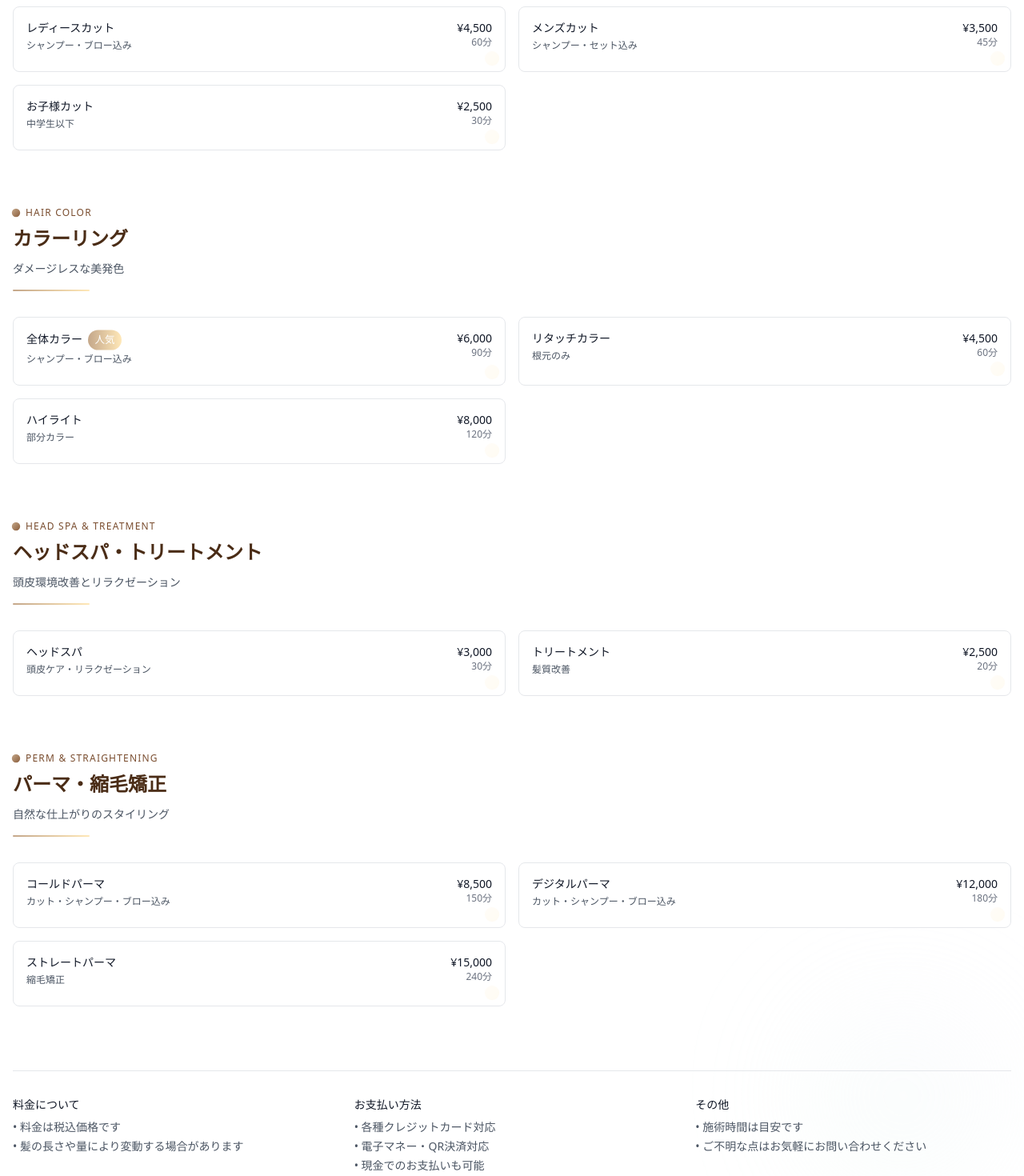
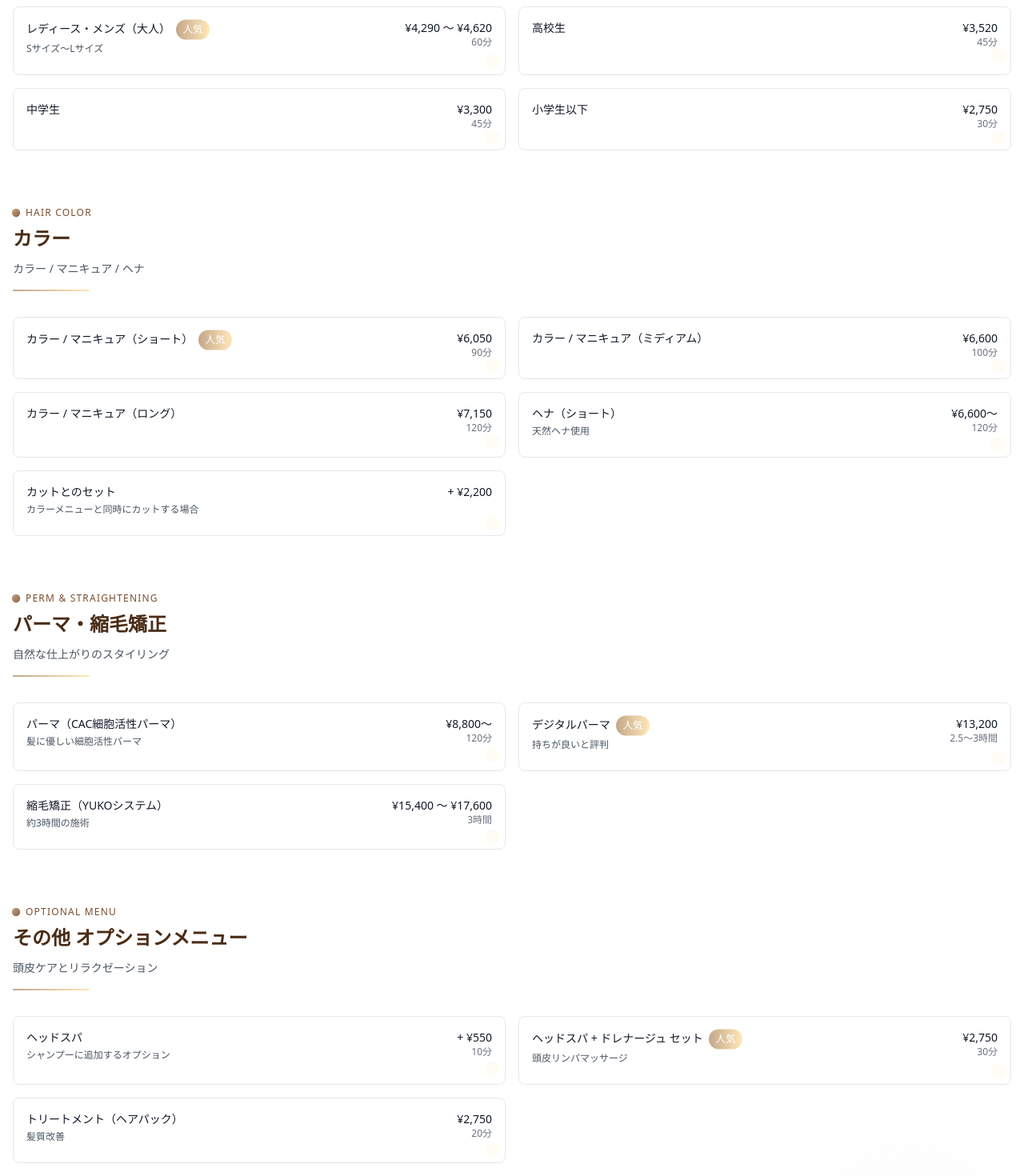
Before and after one commit to eight42910/hair-salon-wingr, a Next.js app: page / in a window 1280 px wide. Shown: the part 3760-5230 px from the top of the page at 80% size. Built offline with nearby package versions, Linux system fonts and the light colour scheme; no server answers.

Commit message:
menuとFAQの文言修正

```diff
--- a/src/components/layout/Header.tsx
+++ b/src/components/layout/Header.tsx
@@ -110,7 +110,6 @@ export const Header = () => {
                 />
               </div>
 
-
               {/* PC時の電話番号（常時表示） */}
               <a
                 href="tel:058-241-3375"
--- a/src/components/sections/FAQ.tsx
+++ b/src/components/sections/FAQ.tsx
@@ -15,51 +15,37 @@ interface FAQItem {
 const faqData: FAQItem[] = [
   {
     question: '予約は必要ですか？',
-    answer:
-      'はい、お席に限りがございますので、事前のご予約をお願いしております。お電話またはお問い合わせフォームからご予約いただけます。',
+    answer: 'はい、お電話またはLINEでのご予約をお願いしております。',
     category: '予約',
   },
   {
-    question: '初回カウンセリングにはどのくらい時間がかかりますか？',
+    question: '支払い方法は何がありますか？',
     answer:
-      '初回のお客様には丁寧なカウンセリングを行うため、通常より30分程度お時間をいただいております。お客様の髪質やご希望を詳しくお伺いします。',
-    category: '施術',
+      '現金のほか、各種クレジットカード、電子マネー、QRコード決済に対応しております。',
+    category: 'その他',
   },
   {
-    question: 'カラーリングの色持ちはどのくらいですか？',
+    question: '駐車場はありますか？',
+    answer: '店舗前に6台分の駐車スペースがございます。',
+    category: 'その他',
+  },
+  {
+    question: 'キャンセル料はかかりますか？',
     answer:
-      '髪質や色味にもよりますが、一般的に1〜2ヶ月程度です。色持ちを良くするため、カラー専用シャンプーの使用をおすすめしています。',
+      '前日までのキャンセルは無料です。当日のキャンセルは基本的にご遠慮いただいておりますが、キャンセル料は頂戴しておりません。',
+    category: '予約',
+  },
+  {
+    question: 'カラーはどのくらい持ちますか？',
+    answer:
+      '髪質や色味にもよりますが、当店で使用している薬剤は持ちが良いと評判です。一般的には1〜2ヶ月程度です。',
     category: '施術',
   },
   {
     question: 'パーマはどのくらい持ちますか？',
     answer:
-      '髪質や生活習慣により個人差がありますが、3〜4ヶ月程度が目安です。適切なホームケアで長持ちさせることができます。',
+      '髪質や普段のお手入れによって個人差があります。特にデジタルパーマは持ちが良いとお客様からご好評いただいております。',
     category: '施術',
-  },
-  {
-    question: 'キャンセル料はかかりますか？',
-    answer:
-      '前日までのキャンセルは無料です。当日キャンセルの場合は、メニュー料金の50%をキャンセル料として頂戴いたします。',
-    category: '予約',
-  },
-  {
-    question: '支払い方法は何が使えますか？',
-    answer:
-      '現金、各種クレジットカード、QRコード決済（PayPay、LINE Pay等）がご利用いただけます。',
-    category: 'その他',
-  },
-  {
-    question: '駐車場はありますか？',
-    answer:
-      'はい、店舗前に3台分の駐車場をご用意しております。満車の場合は近隣のコインパーキングをご利用ください。',
-    category: 'その他',
-  },
-  {
-    question: '子供連れでも大丈夫ですか？',
-    answer:
-      'はい、お子様連れでのご来店も歓迎いたします。キッズスペースはございませんが、ベビーカーでの入店も可能です。',
-    category: 'その他',
   },
 ];
 
--- a/src/components/sections/MenuContent.tsx
+++ b/src/components/sections/MenuContent.tsx
@@ -7,30 +7,30 @@ import { AnimatedSection } from '@/components/ui/AnimatedSection';
 // 型定義をインポート
 import type { MenuData, MenuCategoryProps } from '../../types/menu';
 
-// シンプルなメニューデータ構造
+// 新しいメニューデータ構造
 const menuData: MenuData = {
   cut: {
     titleJa: 'カット',
     titleEn: 'Cut',
     color: 'bg-gradient-to-br from-amber-50 to-amber-100 border-amber-200',
-    description: '骨格に合わせた似合わせカット',
+    description: 'シャンプー・ブロー込み',
     items: [
       {
-        name: 'レディースカット',
-        description: 'シャンプー・ブロー込み',
-        detailedDescription: '骨格と髪質に合わせた似合わせカット',
-        price: '¥4,500',
+        name: 'レディース・メンズ（大人）',
+        description: 'Sサイズ〜Lサイズ',
+        detailedDescription: '髪の長さや量に応じて料金が変動します',
+        price: '¥4,290 〜 ¥4,620',
         originalPrice: null,
         duration: '60分',
-        popular: false,
+        popular: true,
         new: false,
         image: '/images/gallery/cut/cut-1.jpg',
       },
       {
-        name: 'メンズカット',
-        description: 'シャンプー・セット込み',
+        name: '高校生',
+        description: '',
         detailedDescription: '',
-        price: '¥3,500',
+        price: '¥3,520',
         originalPrice: null,
         duration: '45分',
         popular: false,
@@ -38,86 +38,89 @@ const menuData: MenuData = {
         image: '/images/gallery/cut/cut-2.jpg',
       },
       {
-        name: 'お子様カット',
-        description: '中学生以下',
+        name: '中学生',
+        description: '',
         detailedDescription: '',
-        price: '¥2,500',
+        price: '¥3,300',
+        originalPrice: null,
+        duration: '45分',
+        popular: false,
+        new: false,
+        image: '/images/gallery/cut/cut-3.jpg',
+      },
+      {
+        name: '小学生以下',
+        description: '',
+        detailedDescription: '',
+        price: '¥2,750',
         originalPrice: null,
         duration: '30分',
         popular: false,
         new: false,
-        image: '/images/gallery/cut/cut-3.jpg',
+        image: '/images/gallery/cut/cut-4.jpg',
       },
     ],
   },
   color: {
-    titleJa: 'カラーリング',
+    titleJa: 'カラー',
     titleEn: 'Hair Color',
     color: 'bg-gradient-to-br from-purple-50 to-purple-100 border-purple-200',
-    description: 'ダメージレスな美発色',
+    description: 'カラー / マニキュア / ヘナ',
     items: [
       {
-        name: '全体カラー',
-        description: 'シャンプー・ブロー込み',
-        detailedDescription: '髪に優しい薬剤で美しい発色を実現',
-        price: '¥6,000',
+        name: 'カラー / マニキュア（ショート）',
+        description: '',
+        detailedDescription: '',
+        price: '¥6,050',
         originalPrice: null,
         duration: '90分',
         popular: true,
         new: false,
-        image: '/images/gallery/cut/cut-4.jpg',
-      },
-      {
-        name: 'リタッチカラー',
-        description: '根元のみ',
-        detailedDescription: '',
-        price: '¥4,500',
-        originalPrice: null,
-        duration: '60分',
-        popular: false,
-        new: false,
         image: '/images/gallery/cut/hair.jpg',
       },
       {
-        name: 'ハイライト',
-        description: '部分カラー',
+        name: 'カラー / マニキュア（ミディアム）',
+        description: '',
         detailedDescription: '',
-        price: '¥8,000',
+        price: '¥6,600',
+        originalPrice: null,
+        duration: '100分',
+        popular: false,
+        new: false,
+        image: '/images/gallery/cut/cut-stand.jpg',
+      },
+      {
+        name: 'カラー / マニキュア（ロング）',
+        description: '',
+        detailedDescription: '',
+        price: '¥7,150',
         originalPrice: null,
         duration: '120分',
         popular: false,
         new: false,
-        image: '/images/gallery/cut/cut-stand.jpg',
-      },
-    ],
-  },
-  treatment: {
-    titleJa: 'ヘッドスパ・トリートメント',
-    titleEn: 'Head Spa & Treatment',
-    color: 'bg-gradient-to-br from-green-50 to-green-100 border-green-200',
-    description: '頭皮環境改善とリラクゼーション',
-    items: [
-      {
-        name: 'ヘッドスパ',
-        description: '頭皮ケア・リラクゼーション',
-        detailedDescription: 'CAC製品を使用した本格ヘッドスパ',
-        price: '¥3,000',
-        originalPrice: null,
-        duration: '30分',
-        popular: false,
-        new: false,
-        image: '/images/gallery/wash-hair.jpg',
+        image: '/images/gallery/cut/cut-stand-2.jpg',
       },
       {
-        name: 'トリートメント',
-        description: '髪質改善',
+        name: 'ヘナ（ショート）',
+        description: '天然ヘナ使用',
         detailedDescription: '',
-        price: '¥2,500',
+        price: '¥6,600〜',
         originalPrice: null,
-        duration: '20分',
+        duration: '120分',
         popular: false,
         new: false,
         image: '/images/gallery/beauty-products.jpg',
+      },
+      {
+        name: 'カットとのセット',
+        description: 'カラーメニューと同時にカットする場合',
+        detailedDescription: '',
+        price: '+ ¥2,200',
+        originalPrice: null,
+        duration: '',
+        popular: false,
+        new: false,
+        image: '/images/gallery/salon-gallery.jpg',
       },
     ],
   },
@@ -128,37 +131,78 @@ const menuData: MenuData = {
     description: '自然な仕上がりのスタイリング',
     items: [
       {
-        name: 'コールドパーマ',
-        description: 'カット・シャンプー・ブロー込み',
-        detailedDescription: '自然な仕上がりのウェーブスタイル',
-        price: '¥8,500',
+        name: 'パーマ（CAC細胞活性パーマ）',
+        description: '髪に優しい細胞活性パーマ',
+        detailedDescription: '',
+        price: '¥8,800〜',
         originalPrice: null,
-        duration: '150分',
+        duration: '120分',
         popular: false,
         new: false,
         image: '/images/gallery/cut/cut-stand-2.jpg',
       },
       {
         name: 'デジタルパーマ',
-        description: 'カット・シャンプー・ブロー込み',
-        detailedDescription: '',
-        price: '¥12,000',
+        description: '持ちが良いと評判',
+        detailedDescription: '約2.5〜3時間の施術時間',
+        price: '¥13,200',
         originalPrice: null,
-        duration: '180分',
-        popular: false,
+        duration: '2.5〜3時間',
+        popular: true,
         new: false,
         image: '/images/gallery/shampoo-stand.jpg',
       },
       {
-        name: 'ストレートパーマ',
-        description: '縮毛矯正',
+        name: '縮毛矯正（YUKOシステム）',
+        description: '約3時間の施術',
         detailedDescription: '',
-        price: '¥15,000',
+        price: '¥15,400 〜 ¥17,600',
         originalPrice: null,
-        duration: '240分',
+        duration: '3時間',
         popular: false,
         new: false,
         image: '/images/gallery/salon-gallery.jpg',
+      },
+    ],
+  },
+  options: {
+    titleJa: 'その他 オプションメニュー',
+    titleEn: 'Optional Menu',
+    color: 'bg-gradient-to-br from-green-50 to-green-100 border-green-200',
+    description: '頭皮ケアとリラクゼーション',
+    items: [
+      {
+        name: 'ヘッドスパ',
+        description: 'シャンプーに追加するオプション',
+        detailedDescription: '',
+        price: '+ ¥550',
+        originalPrice: null,
+        duration: '10分',
+        popular: false,
+        new: false,
+        image: '/images/gallery/wash-hair.jpg',
+      },
+      {
+        name: 'ヘッドスパ + ドレナージュ セット',
+        description: '頭皮リンパマッサージ',
+        detailedDescription: '',
+        price: '¥2,750',
+        originalPrice: null,
+        duration: '30分',
+        popular: true,
+        new: false,
+        image: '/images/gallery/wash-hair.jpg',
+      },
+      {
+        name: 'トリートメント（ヘアパック）',
+        description: '髪質改善',
+        detailedDescription: '',
+        price: '¥2,750',
+        originalPrice: null,
+        duration: '20分',
+        popular: false,
+        new: false,
+        image: '/images/gallery/beauty-products.jpg',
       },
     ],
   },
@@ -428,7 +472,7 @@ export default function MenuContent() {
             >
               <h4 className="font-medium text-gray-900 mb-2">料金について</h4>
               <ul className="space-y-1">
-                <li>• 料金は税込価格です</li>
+                <li>• 記載の料金はすべて税込みです</li>
                 <li>• 髪の長さや量により変動する場合があります</li>
               </ul>
             </motion.div>
@@ -440,9 +484,9 @@ export default function MenuContent() {
             >
               <h4 className="font-medium text-gray-900 mb-2">お支払い方法</h4>
               <ul className="space-y-1">
-                <li>• 各種クレジットカード対応</li>
+                <li>• 現金</li>
+                <li>• 各種クレジットカード</li>
                 <li>• 電子マネー・QR決済対応</li>
-                <li>• 現金でのお支払いも可能</li>
               </ul>
             </motion.div>
             <motion.div
```
